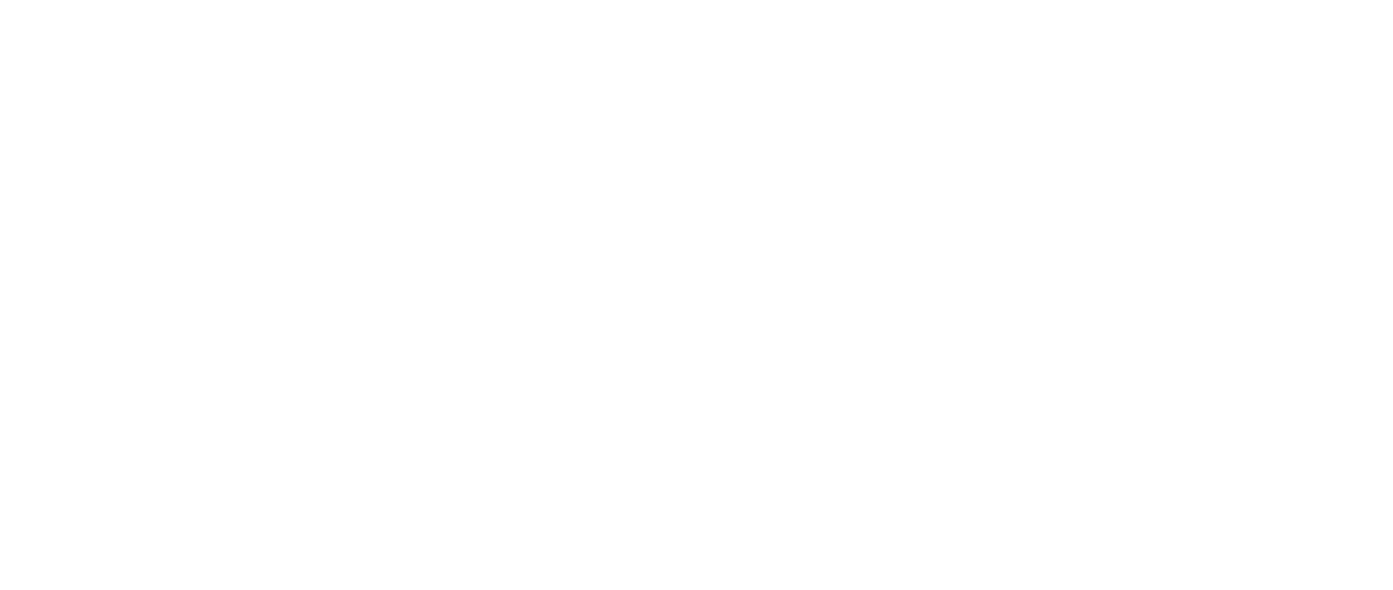
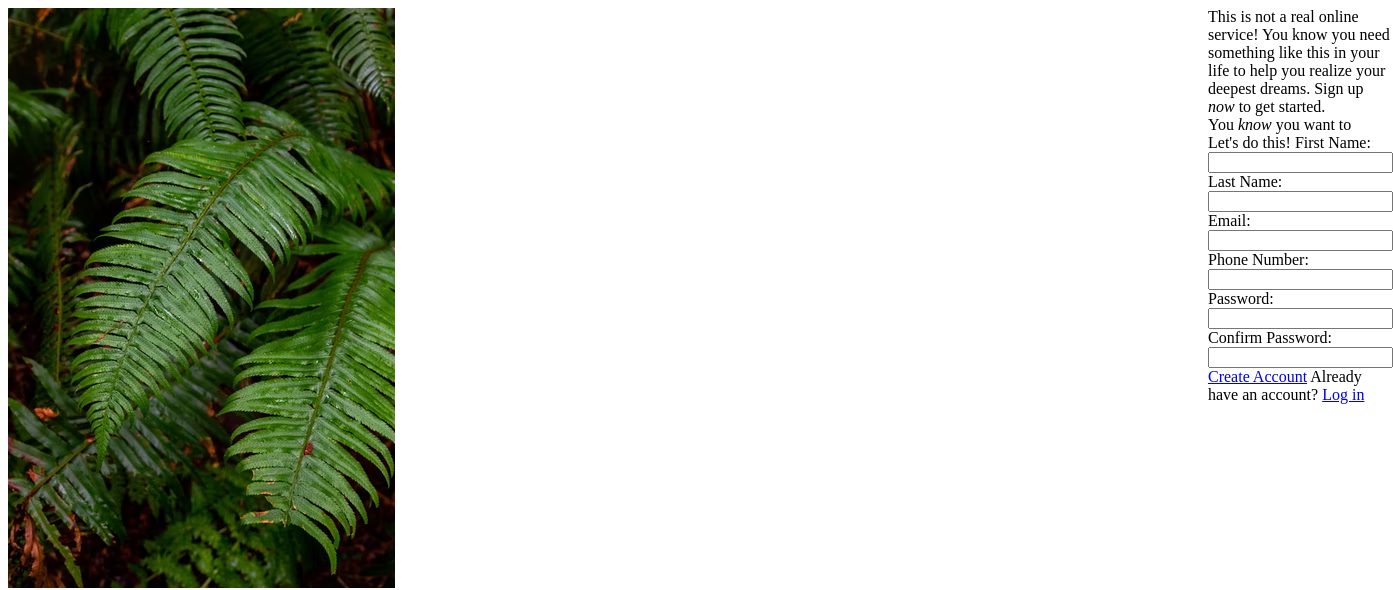
Before and after one commit to liu-samuel/sign-up-form, a plain HTML site: page index.html in a window 1280 px wide. Shown: the top 590 px of the page, 1393 px wide, since content can reach past the window. Drawn offline with Linux system fonts and the light colour scheme.

Commit message:
html elements

```diff
--- a/index.html
+++ b/index.html
@@ -4,9 +4,50 @@
     <meta charset="UTF-8">
     <meta http-equiv="X-UA-Compatible" content="IE=edge">
     <meta name="viewport" content="width=device-width, initial-scale=1.0">
+    <link rel="stylesheet" href="styles.css">
+    <script src="script.js" defer></script>
     <title>Document</title>
 </head>
 <body>
+    <div class="images">
+        <img src="./assets/background.avif" alt="background picture">
+        <img src="./assets/odin-logo.png" alt="odin logo">
+    </div>
+
+    <div class="signup">
+        <div class="intro">
+            <div>This is not a real online service! You know you need something like this in your life to help you realize your deepest dreams.
+            Sign up <i>now</i> to get started.</div>
+
+            <div>You <i>know</i> you want to</div>
+        </div>
+
+        <form action="">
+            Let's do this!
+            <label for="firstName">First Name:</label>
+            <input type="text" id="firstName">
+
+            <label for="lastName">Last Name:</label>
+            <input type="text" id="lastName">
+
+            <label for="email">Email:</label>
+            <input type="text" id="email">
+
+            <label for="phoneNumber">Phone Number:</label>
+            <input type="text" id="phoneNumber">
+
+            <label for="password">Password:</label>
+            <input type="text" id="Password">
+
+            <label for="confirmPassword">Confirm Password:</label>
+            <input type="text" id="confirmPassword">
+        </form>
+
+        <a href="https://www.theodinproject.com/sign_up">Create Account</a>
+
+        <span>Already have an account?</span>
+        <a href="https://www.theodinproject.com/login">Log in</a>
+    </div>
 
 </body>
 </html>
--- a/styles.css
+++ b/styles.css
@@ -0,0 +1,3 @@
+body {
+    display: flex;
+}
```
Also changed, not shown: assets/background.avif (added), assets/odin-logo.png (added), assets/sign-up-form.png (added).
